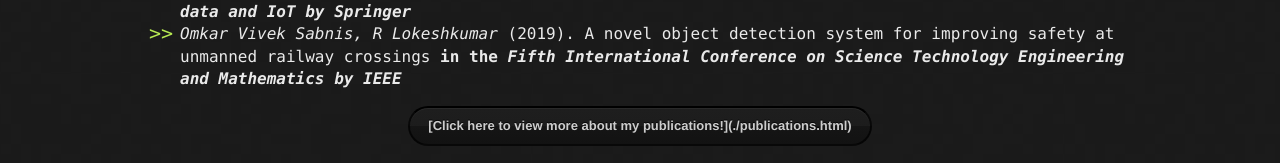
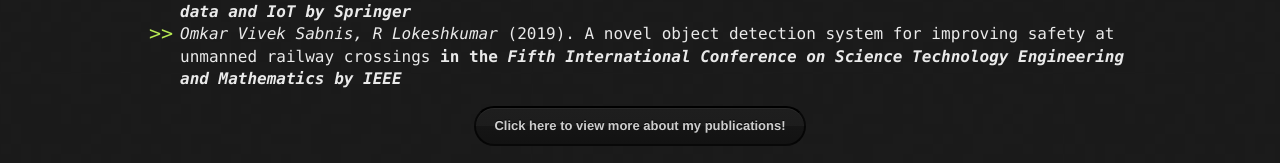
Before and after one commit to osabnis/osabnis.github.io, a Jekyll site: the page built from index.md, in a window 1280 px wide and 900 px high, scrolled down 1321 px. Shown: the part 734-897 px from the top of the window. Built offline with Jekyll 4.4.1, drawn with Linux system fonts in a browser that asks for light colours; our own code applies the rules of GitHub Pages for plain Markdown files; part of the change alters nothing that is shown.

Commit message:
Update index.md

```diff
--- a/index.md
+++ b/index.md
@@ -83,5 +83,5 @@ I have worked in these amazing companies in the past!
 * _R Lokeshkumar, Omkar Vivek Sabnis, Saikat Bhattacharyya_ (2019). A Novel Approach to Extract and Analyse Trending Cuisines on Social Media **in the _International conference on Computer Networks, Big data and IoT by Springer_**
 * _Omkar Vivek Sabnis, R Lokeshkumar_ (2019). A novel object detection system for improving safety at unmanned railway crossings **in the _Fifth International Conference on Science Technology Engineering and Mathematics by IEEE_**
 <div align="center">
-  <a class="btn btn-email"><span class="fa fa-envelope"></span>[Click here to view more about my publications!](./publications.html)</a>
+  <a href="https://github.com/osabnis/osabnis.github.io/blob/master/publications.md" class="btn btn-email"><span class="fa fa-envelope"></span>Click here to view more about my publications!</a>
 </div>
```
